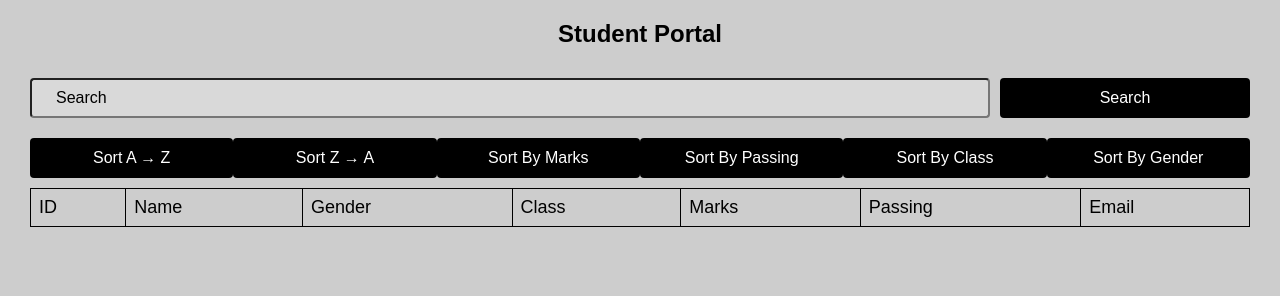
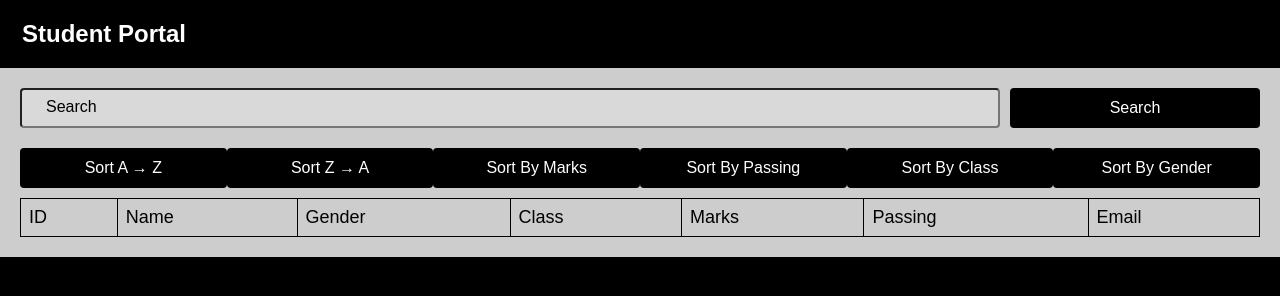
Before and after one commit to RRAJ644/machine-coding-practice, a plain HTML site: page Student Management System/index.html in a window 1280 px wide. Drawn offline with Linux system fonts and the light colour scheme; no server answers.

Commit message:
Heading fixed

```diff
--- a/Student Management System/style.css
+++ b/Student Management System/style.css
@@ -3,22 +3,19 @@ body {
   font-family: Arial, sans-serif;
   margin: 0;
   padding: 0;
+  background: #000;
+}
+
+
+.main {
+  padding: 20px;
   background-color: #CDCDCD;
 }
-
-h2 {
-  text-align: center;
-  margin-top: 20px;
-  color: #000;
+h2{
+  color: #fff;
+  margin-left: 22px;
 }
 
-/* Main container */
-.main {
-  margin: 20px;
-  padding: 10px;
-}
-
-/* Search Bar */
 .search {
   display: flex;
   justify-content: center;
```
Also changed, not shown: Student Management System/index.html (+5 -2 lines).
